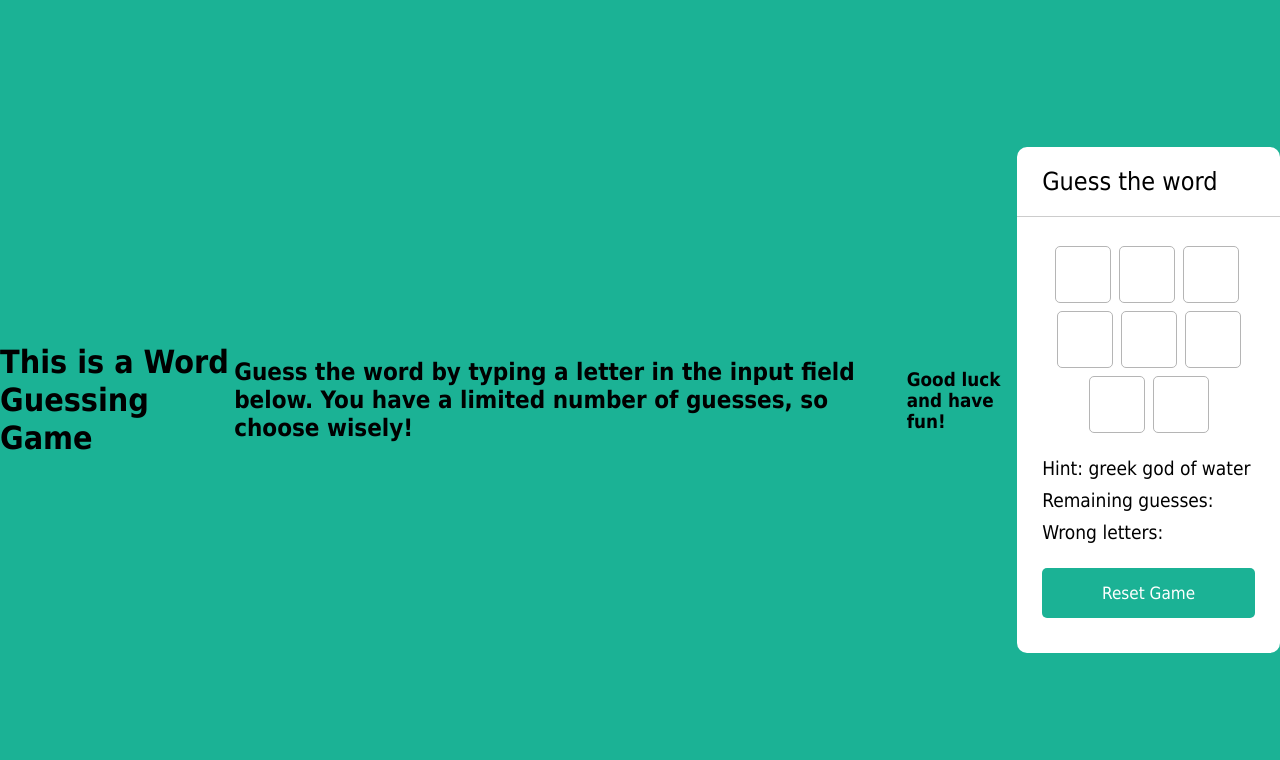
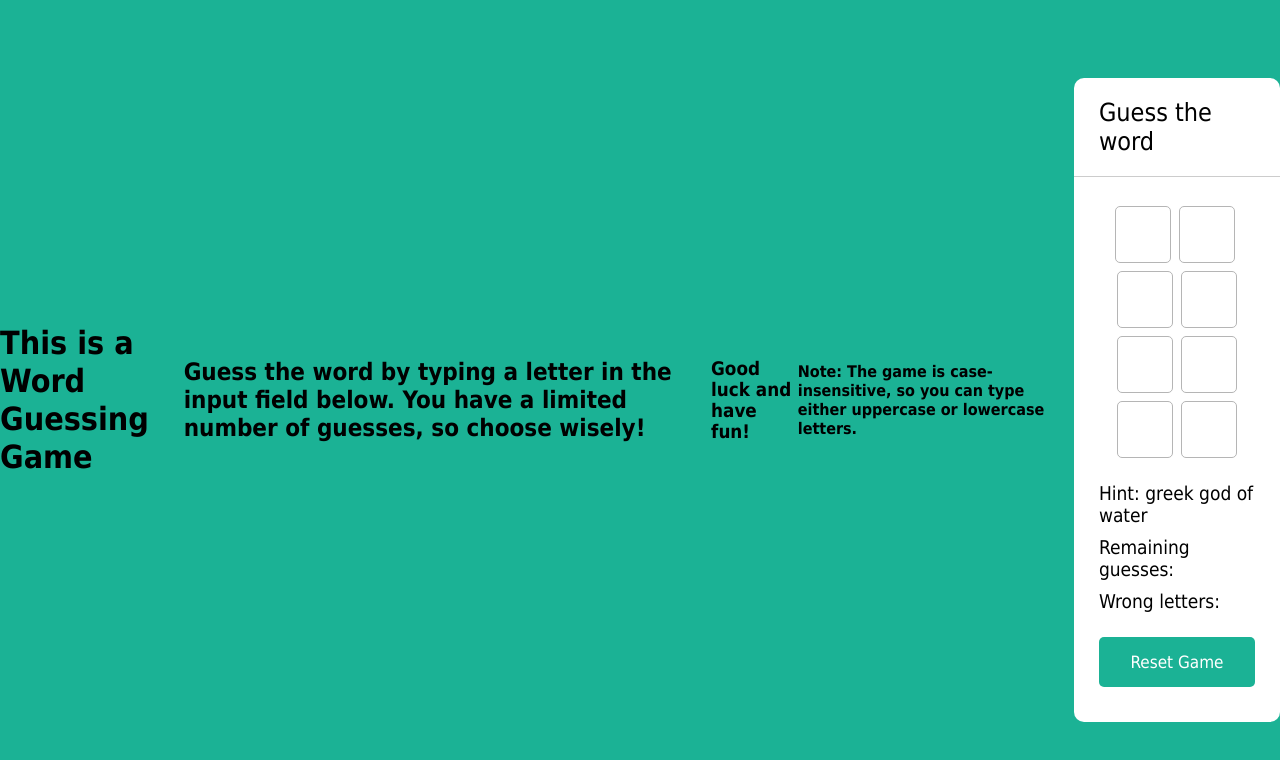
Before and after one commit to Devendurance/Letter-Word-Guessing-Game, a website: page index.html in a window 1280 px wide. Drawn offline with Linux system fonts and the light colour scheme.

Commit message:
more lines added

```diff
--- a/index.html
+++ b/index.html
@@ -10,6 +10,7 @@
     <h1> This is a Word Guessing Game</h1>
     <h2> Guess the word by typing a letter in the input field below. You have a limited number of guesses, so choose wisely!</h2>
     <h3> Good luck and have fun!</h3>
+    <h4> Note: The game is case-insensitive, so you can type either uppercase or lowercase letters.</h4>
     <section class="container">
         <article>
             <h1>Guess the word</h2>
```
Also changed, not shown: 1 other file.
